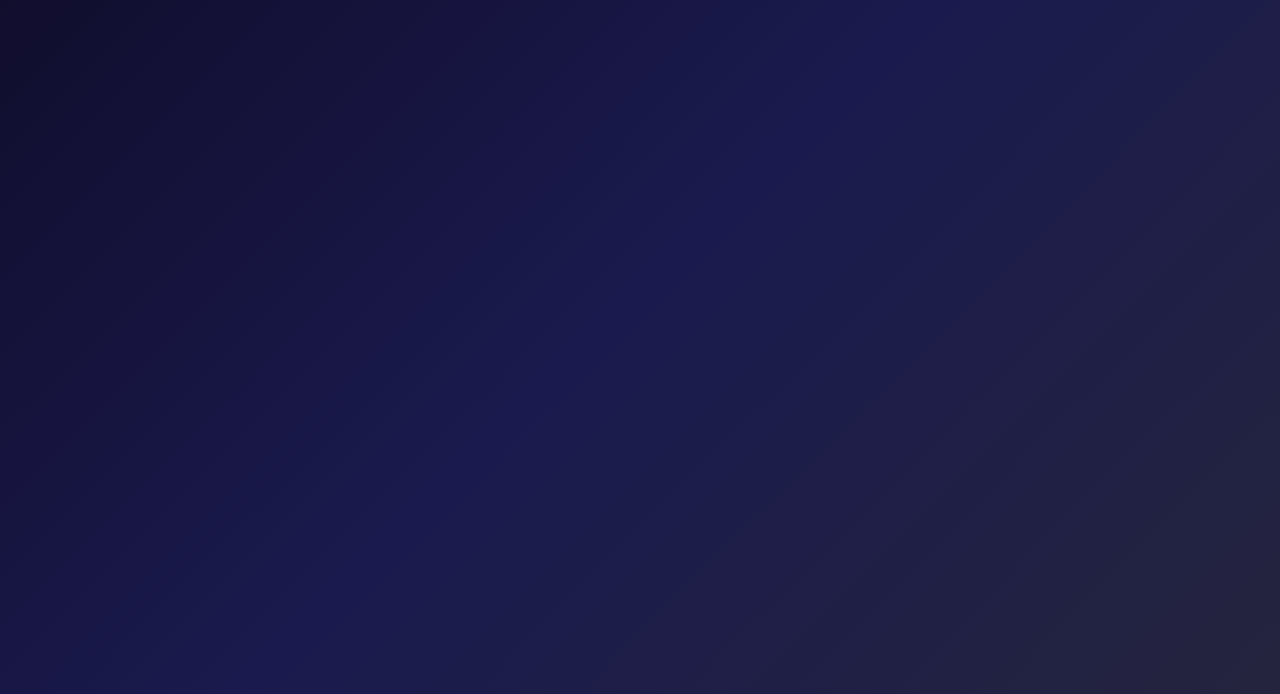
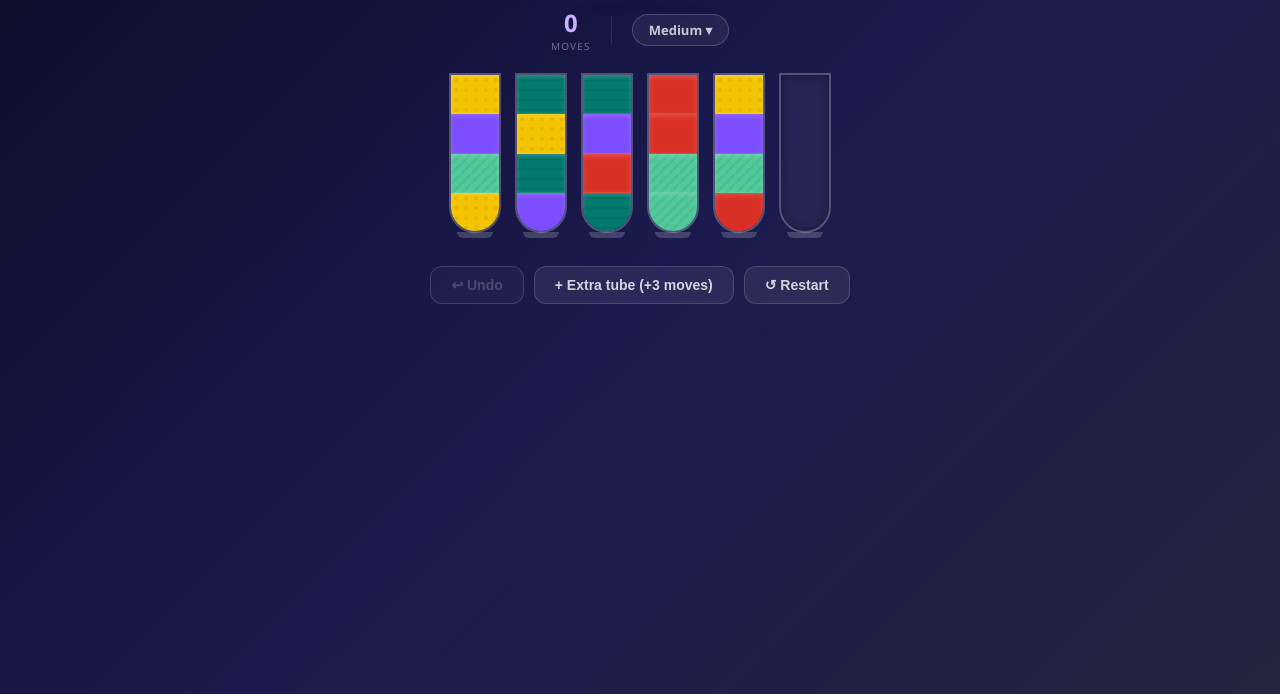
Before and after one commit to jennyst12/water-sort, a plain HTML site: page index.html in a window 1280 px wide. Shown: the part 106-800 px from the top of the page. Drawn offline with nearby package versions, Linux system fonts and the light colour scheme; the site is published under a folder, as on GitHub Pages, so addresses that start at the root find nothing.

Commit message:
Undo copilot's mistake
Correct path for js

```diff
--- a/index.html
+++ b/index.html
@@ -22,6 +22,6 @@
   <div id="root"></div>
   <script src="https://unpkg.com/react@18/umd/react.production.min.js"></script>
   <script src="https://unpkg.com/react-dom@18/umd/react-dom.production.min.js"></script>
-  <script src="/water-sort/game.js"></script>
+  <script src="game.js"></script>
 </body>
 </html>
```
